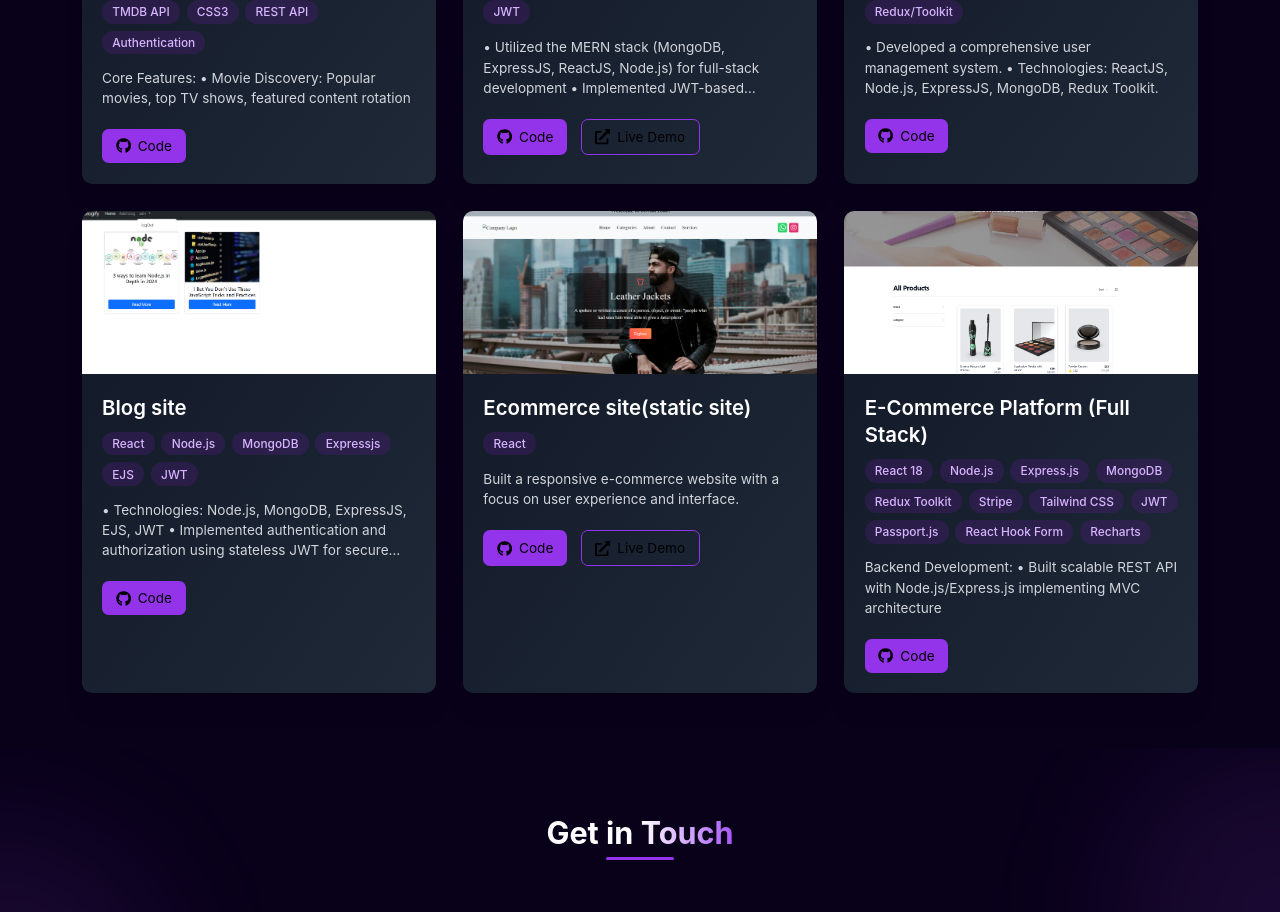
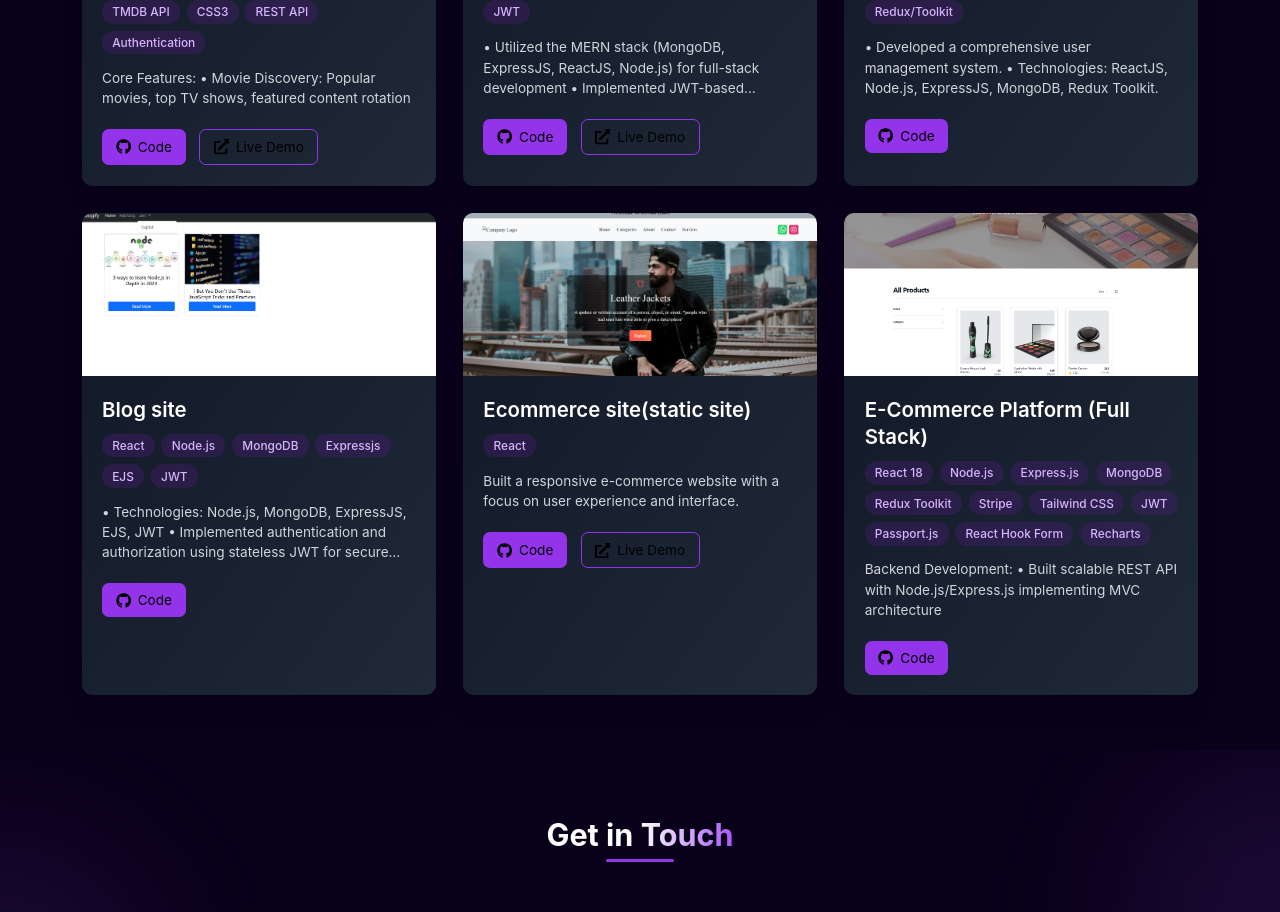
Before and after one commit to ahmadali3009/portfolio-web, a React (Vite) app: page / in a window 1280 px wide. Shown: the part 4140-5052 px from the top of the page. Built offline with nearby package versions, Linux system fonts and the light colour scheme.

Commit message:
add live project links

```diff
--- a/src/constants/index.js
+++ b/src/constants/index.js
@@ -80,6 +80,7 @@ export const PROJECTS_EN = [
     {
         title: "Movie Discovery App",
         link: "https://github.com/ahmadali3009/movieapp",
+        demo: "https://movieapp-1-9vz5.onrender.com",
         image: image5,
         description: `Core Features:\n
 • Movie Discovery: Popular movies, top TV shows, featured content rotation\n
@@ -202,6 +203,7 @@ export const PROJECTS_AR = [
     {
         title: "تطبيق اكتشاف الأفلام",
         link: "https://github.com/ahmadali3009/movieapp",
+        demo: "https://movieapp-1-9vz5.onrender.com",
         image: image5,
         description: `الميزات الأساسية:\n
 • اكتشاف الأفلام: الأفلام الشائعة، أفضل العروض التلفزيونية، تناوب المحتوى المميز\n
```
